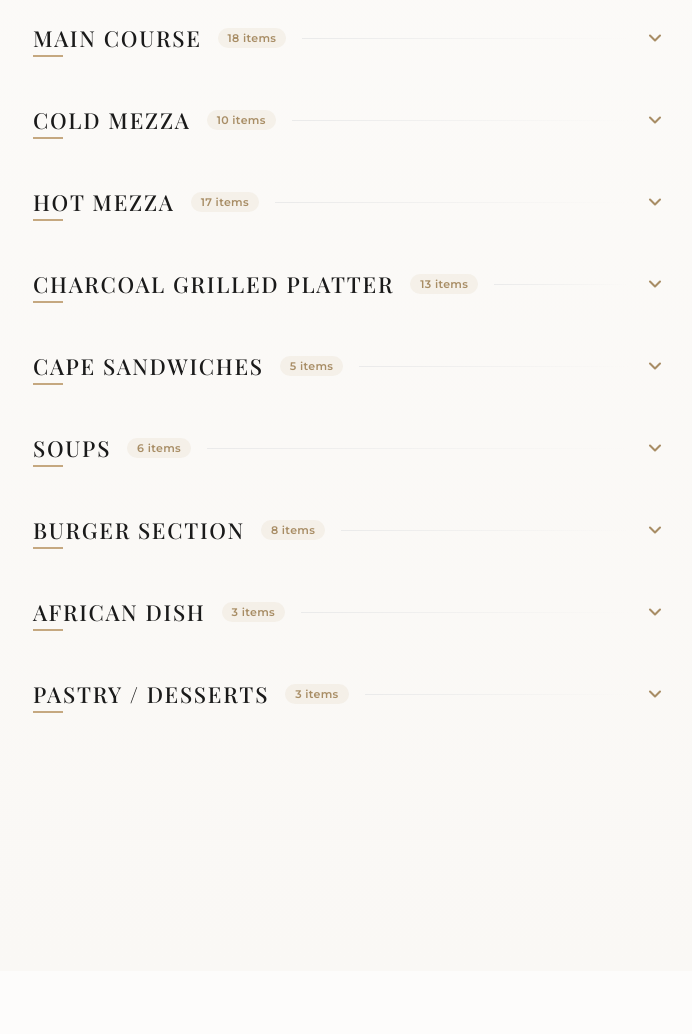
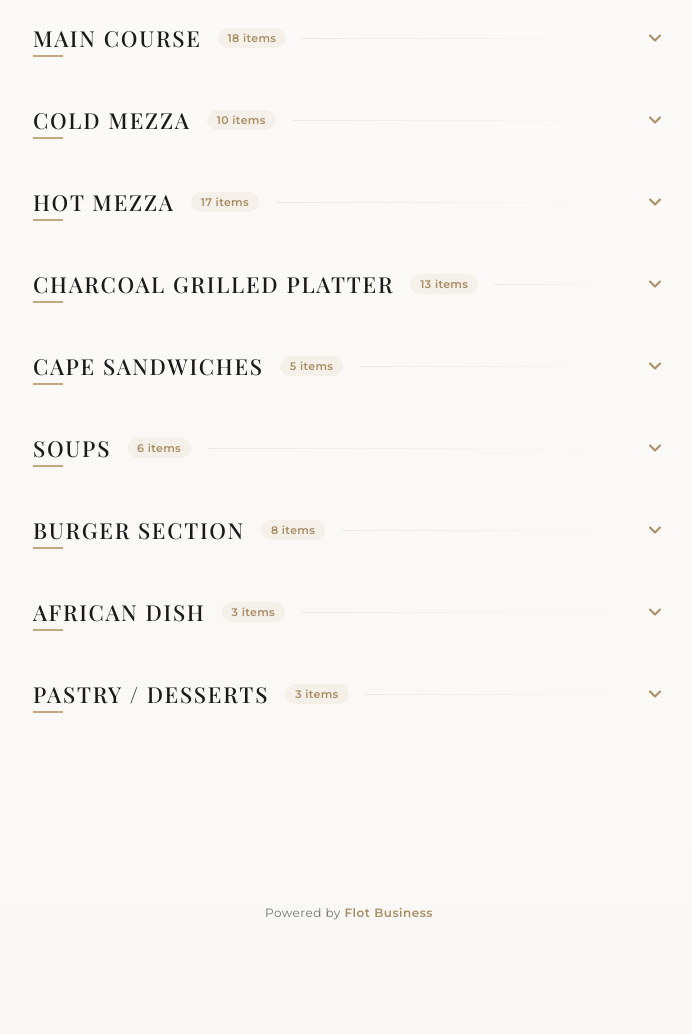
Before and after one commit to Open-hubb/mamba-point-digital-menu, a plain HTML site: page index.html in a window 1280 px wide. Shown: the part 2632-3666 px from the top of the page, without its empty margins (291-983 px from the left). Before the commit the page ends 3603 px from the top, so only its background shows below. Drawn offline with nearby package versions, Linux system fonts and the light colour scheme; a web font is replaced by a local one.

Commit message:
Add Powered by Flot Business footer with link
Co-Authored-By: Claude Opus 4.6 <noreply@anthropic.com>

```diff
--- a/index.html
+++ b/index.html
@@ -436,6 +436,17 @@
       background: var(--surface-glass);
     }
     .empty-search-state.visible { display: block; }
+
+    /* FOOTER */
+    .site-footer {
+      text-align: center; padding: 24px; font-family: var(--font-sans);
+      font-size: 12px; color: var(--text-muted); letter-spacing: 0.04em;
+    }
+    .site-footer a {
+      color: var(--accent-gold-dark); text-decoration: none; font-weight: 600;
+      transition: color 0.2s ease;
+    }
+    .site-footer a:hover { color: var(--text-primary); }
 
     /* RESPONSIVE */
     @media (max-width: 400px) {
@@ -1853,6 +1864,10 @@
     <div class="empty-search-state" id="emptySearchState">No items match your search term. Please try another query.</div>
   </main>
 
+  <footer class="site-footer">
+    Powered by <a href="https://www.flotme.ai/business" target="_blank" rel="noopener noreferrer">Flot Business</a>
+  </footer>
+
   <!-- FLOATING CART BAR -->
   <button class="cart-fab" id="cartFab" aria-label="View your cart">
     <span class="cart-fab-badge" id="cartBadge">0</span>
```
